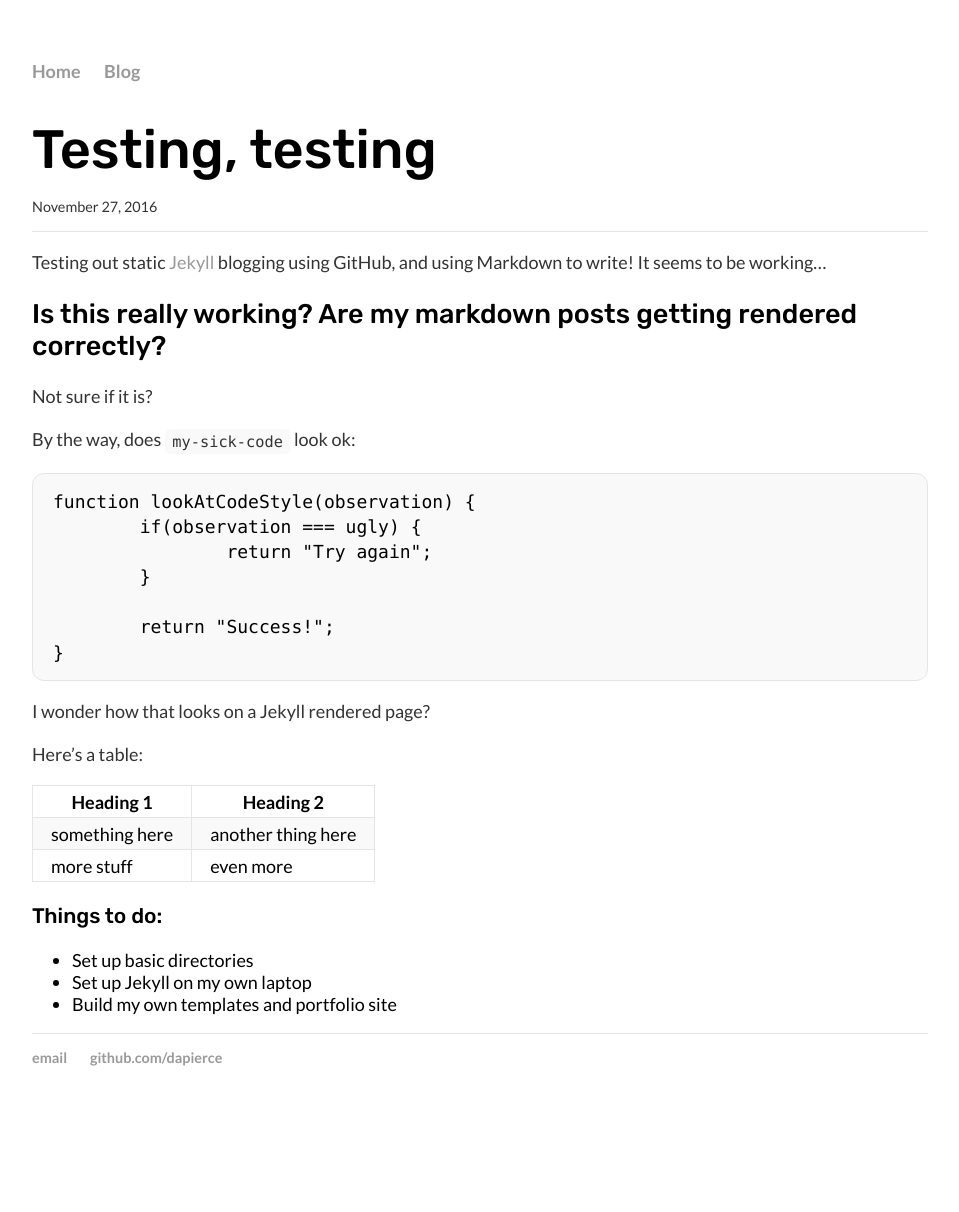
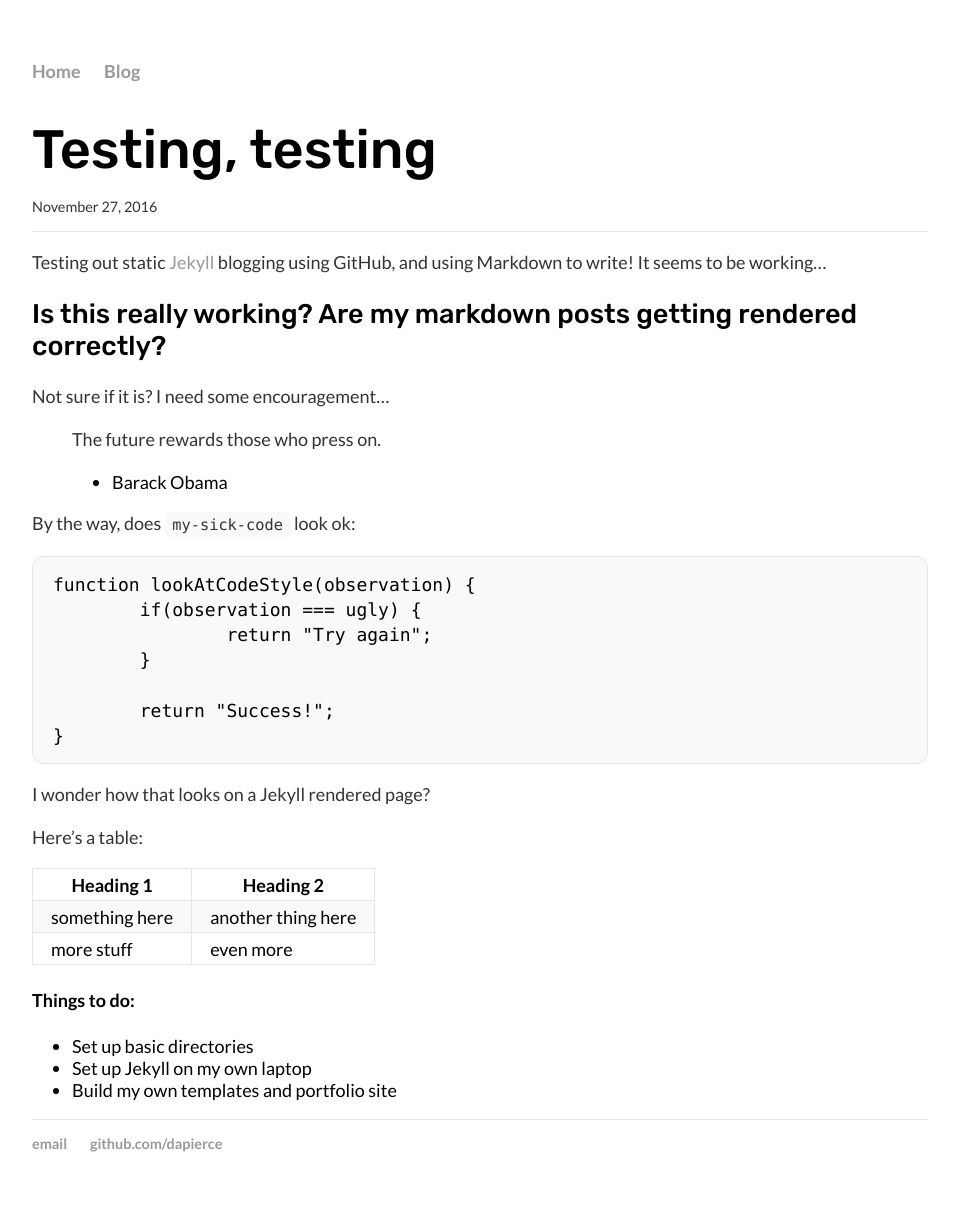
Before and after one commit to dapierce/dapierce.github.io-archive, a Jekyll site: the page built from _posts/2016-11-27-testing.md, in a window 1280 px wide. Shown: the whole page, without its empty margins (160-1119 px from the left). Built offline with Jekyll 4.4.1, drawn with Linux system fonts in a browser that asks for light colours; before the commit the page ends 1126 px from its top, so only the background shows below that.

```diff
--- a/_posts/2016-11-27-testing.md
+++ b/_posts/2016-11-27-testing.md
@@ -8,7 +8,10 @@ Testing out static [Jekyll](http://jekyllrb.com) blogging using GitHub, and usin
 
 ## Is this really working? Are my markdown posts getting rendered correctly?
 
-Not sure if it is?
+Not sure if it is? I need some encouragement...
+
+> The future rewards those who press on.
+> - Barack Obama
 
 By the way, does `my-sick-code` look ok:
 
@@ -29,7 +32,7 @@ Here's a table:
 | something here | another thing here |
 | more stuff     | even more |
 
-### Things to do:
+#### Things to do:
 * Set up basic directories
 * Set up Jekyll on my own laptop
 * Build my own templates and portfolio site
```
